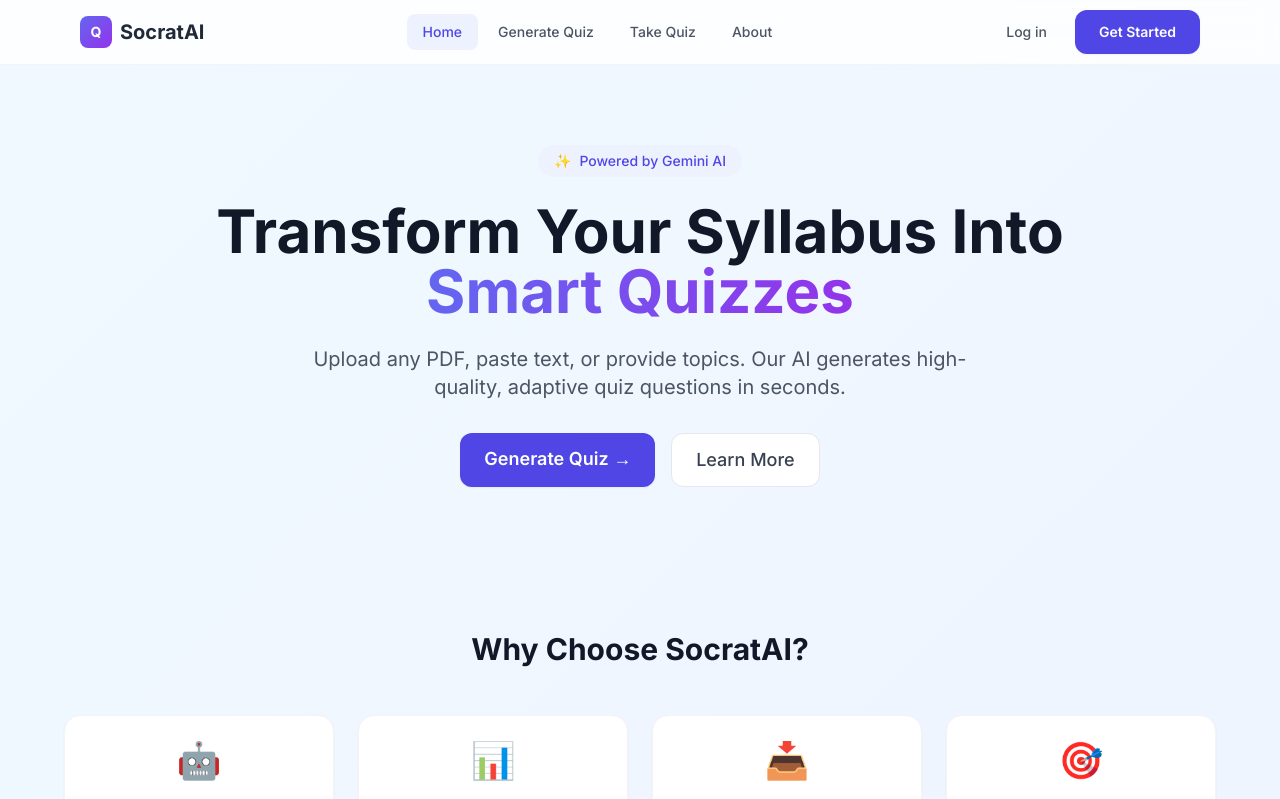
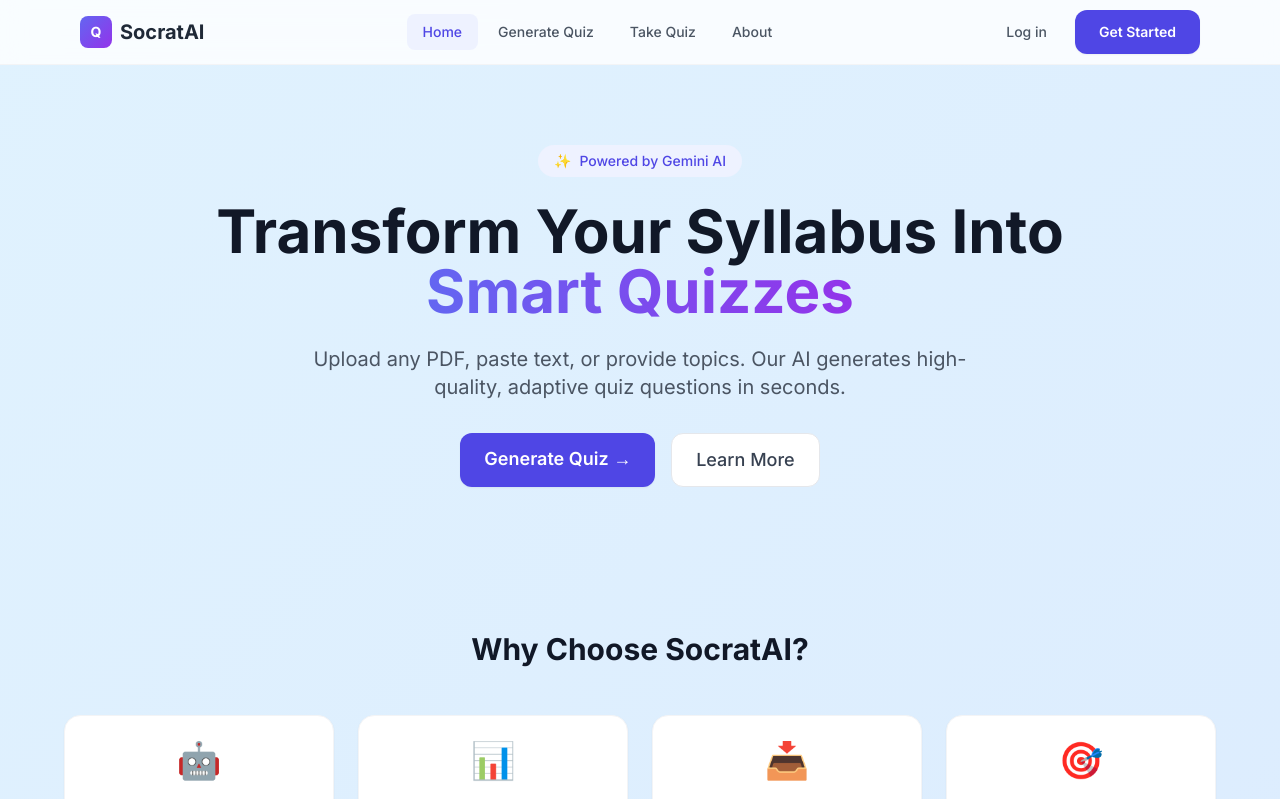
Before and after one commit to pavanpavan1138h-cpu/quizai, a Next.js app in the folder frontend/: page / in a window 1280 px wide. Shown: the top 799 px of the page. Built offline with nearby package versions, Linux system fonts and the light colour scheme.

Commit message:
Enforce sky blue theme on Home page and fix generator syntax

```diff
--- a/frontend/app/generator/page.tsx
+++ b/frontend/app/generator/page.tsx
@@ -126,6 +126,7 @@
         URL.revokeObjectURL(url)
     }
 
+    return (
         <div className="min-h-screen py-12 px-4 animate-fade-in pb-24">
             <div className="max-w-4xl mx-auto">
 
--- a/frontend/app/globals.css
+++ b/frontend/app/globals.css
@@ -13,8 +13,9 @@
 
 body {
   color: var(--text-primary);
-  /* "Bluish white theme" requested by user */
-  background: linear-gradient(135deg, #f0f9ff 0%, #eef2ff 100%);
+  /* "Sky blue theme" requested by user */
+  background: linear-gradient(135deg, #e0f2fe 0%, #dbeafe 100%);
+  /* sky-100 to blue-100 */
   min-height: 100vh;
 }
 
```
Lines whose indentation alone changed are shown as unchanged.
